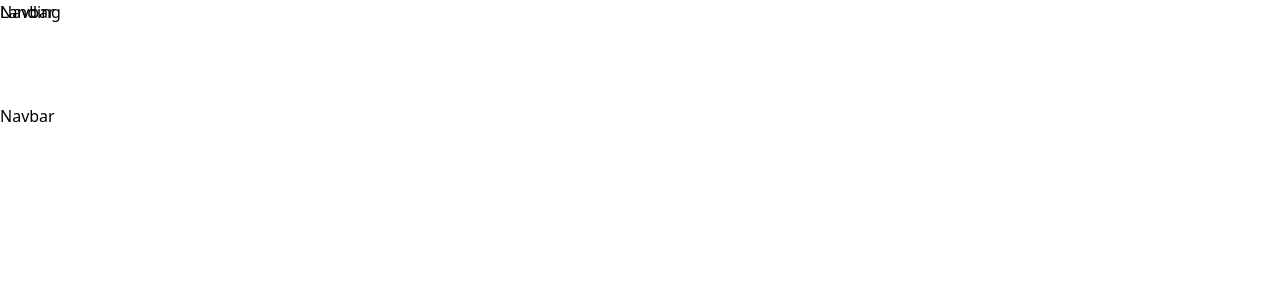
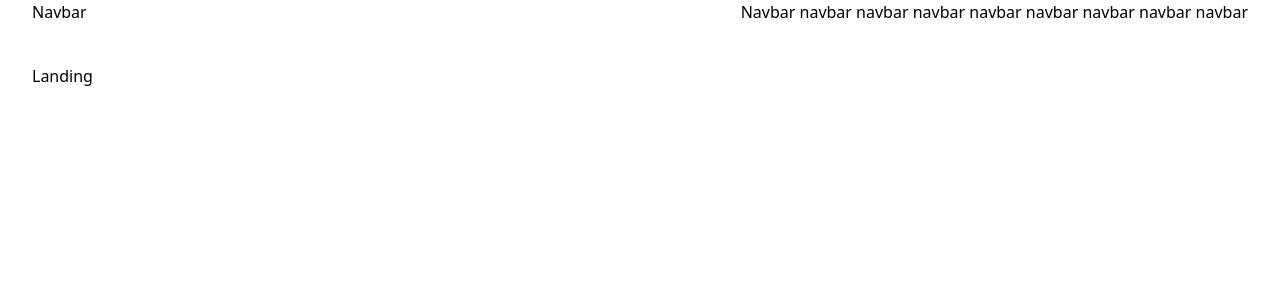
Before and after one commit to mattpsvreis/mattpsvreis-portfolio, a React (Vite) app: page / in a window 1280 px wide. Shown: the top 300 px of the page. Built offline with nearby package versions, Linux system fonts and the light colour scheme.

Commit message:
feat: some basic layout navbar skeleton

```diff
--- a/src/layouts/main/index.tsx
+++ b/src/layouts/main/index.tsx
@@ -6,19 +6,27 @@ interface MainProps {
 
 export const Main: FC<MainProps> = ({ children }) => {
   return (
-    <main id='main' className='flex min-h-full w-full flex-col'>
+    <main id='main' className='flex min-h-screen w-screen flex-col'>
       <div
         id='navbar'
-        className='fixed flex h-32 w-full flex-col justify-between'
+        className='align-center fixed flex h-16 w-full flex-row justify-between px-8'
       >
-        <div id='navbar-item' className='w-1/2'>
-          <h1>Navbar</h1>
+        <div id='navbar-left' className='flex h-full w-1/2 justify-start'>
+          <div id='navbar-item' className='h-full'>
+            <h1 id='navbar-item-text' className='text-center'>
+              Navbar
+            </h1>
+          </div>
         </div>
-        <div id='navbar-item' className='w-1/2'>
-          <h1>Navbar</h1>
+        <div id='navbar-right' className='flex h-full w-1/2 justify-end'>
+          <div id='navbar-item' className='h-full'>
+            <h1 id='navbar-item-text' className='text-center'>
+              Navbar navbar navbar navbar navbar navbar navbar navbar navbar
+            </h1>
+          </div>
         </div>
       </div>
-      <section id='content' className='h-full w-full'>
+      <section id='content' className='mt-16 w-full px-8'>
         {children}
       </section>
     </main>
```
